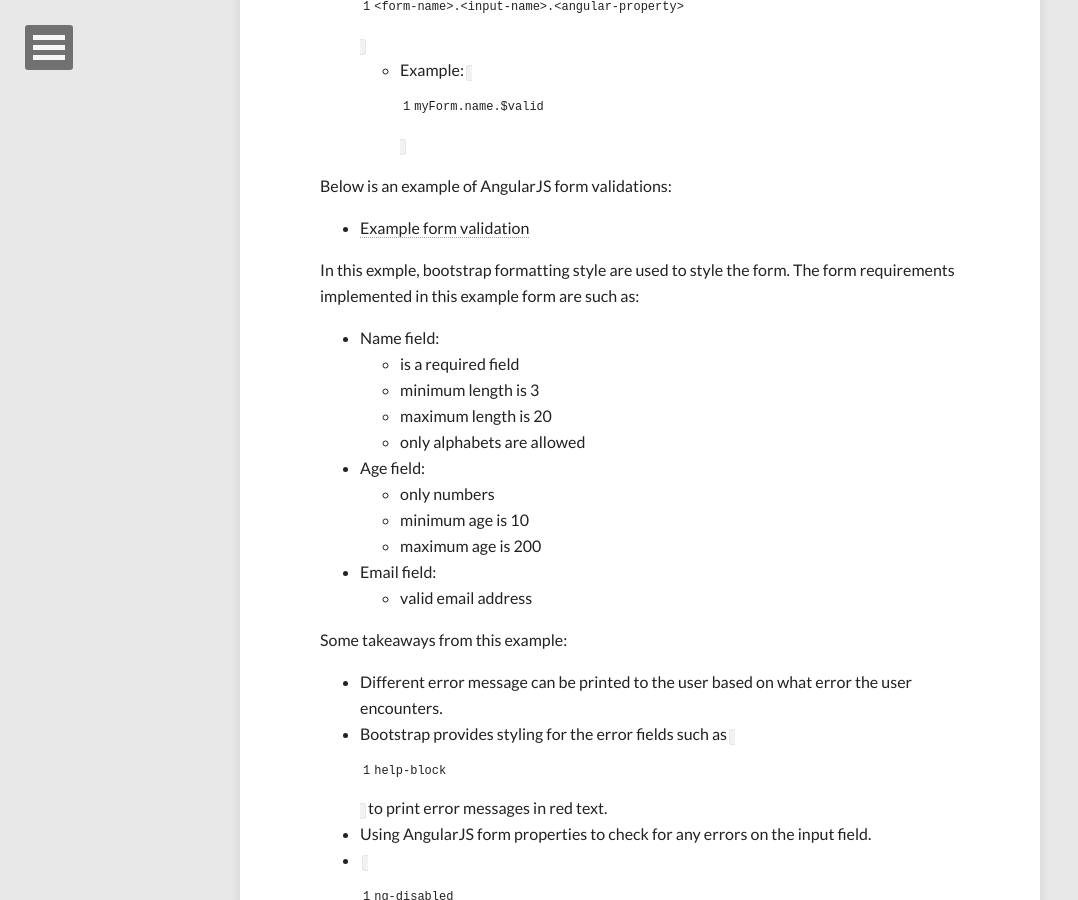
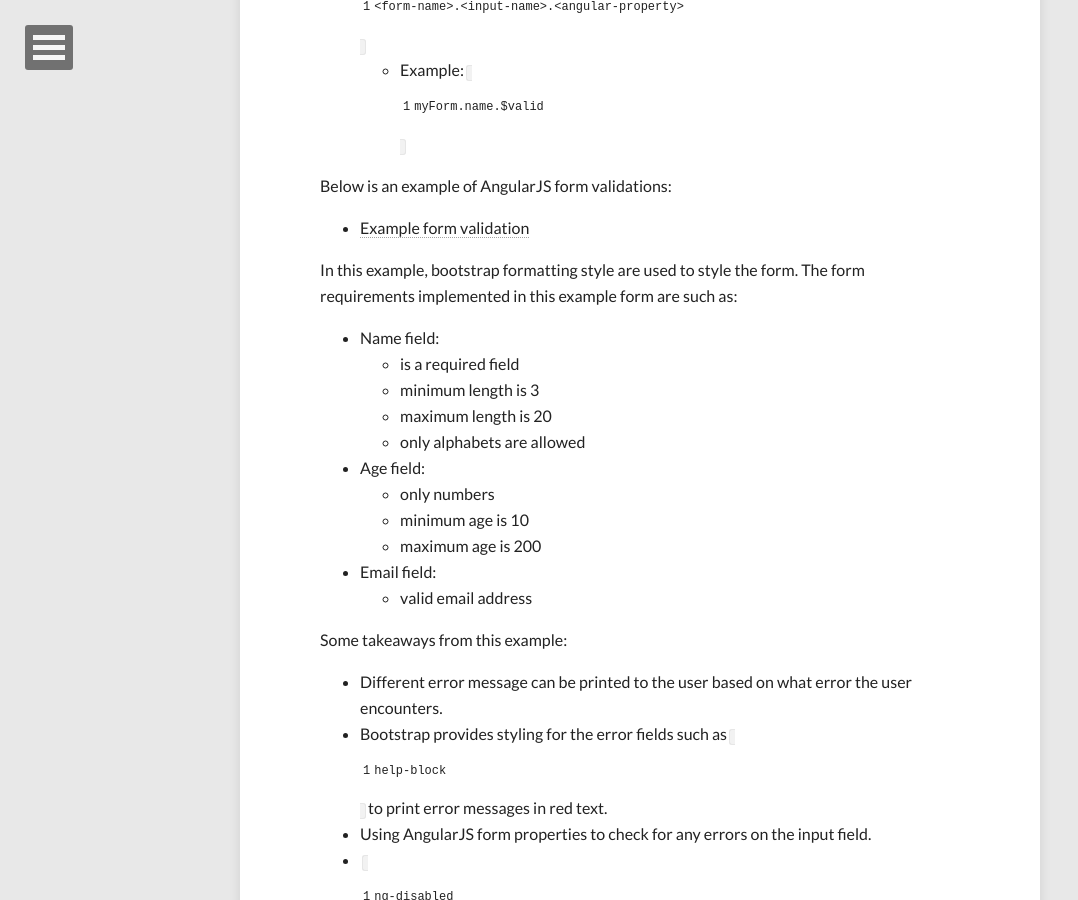
Before and after one commit to christineoo/christineoo.github.io, a Jekyll site: the page built from _posts/2014-05-07-Forms-Validation-Angularjs.md, in a window 1280 px wide and 900 px high, scrolled down 3828 px. Shown: the whole window, without its empty margins (0-1078 px from the left). Built offline with Jekyll 4.4.1, drawn with Linux system fonts in a browser that asks for light colours; nearby versions of some CDN libraries; comment, search, counter and statistics services are not loaded; some of the changed text lies outside the part shown.

Commit message:
Spelling corrections

```diff
--- a/_posts/2014-05-07-Forms-Validation-Angularjs.md
+++ b/_posts/2014-05-07-Forms-Validation-Angularjs.md
@@ -95,7 +95,7 @@ Below is an example of AngularJS form validations:
 
 * [Example form validation](http://plnkr.co/edit/ipYf2T1cvMgxmAEYwJg8?p=preview)
 
-In this exmple, bootstrap formatting style are used to style the form. The form requirements implemented in this example form are such as:
+In this example, bootstrap formatting style are used to style the form. The form requirements implemented in this example form are such as:
 
 * Name field:
   * is a required field
```
Also changed, not shown: other parts of _posts/2014-05-07-Forms-Validation-Angularjs.md (+1 -1 lines).
